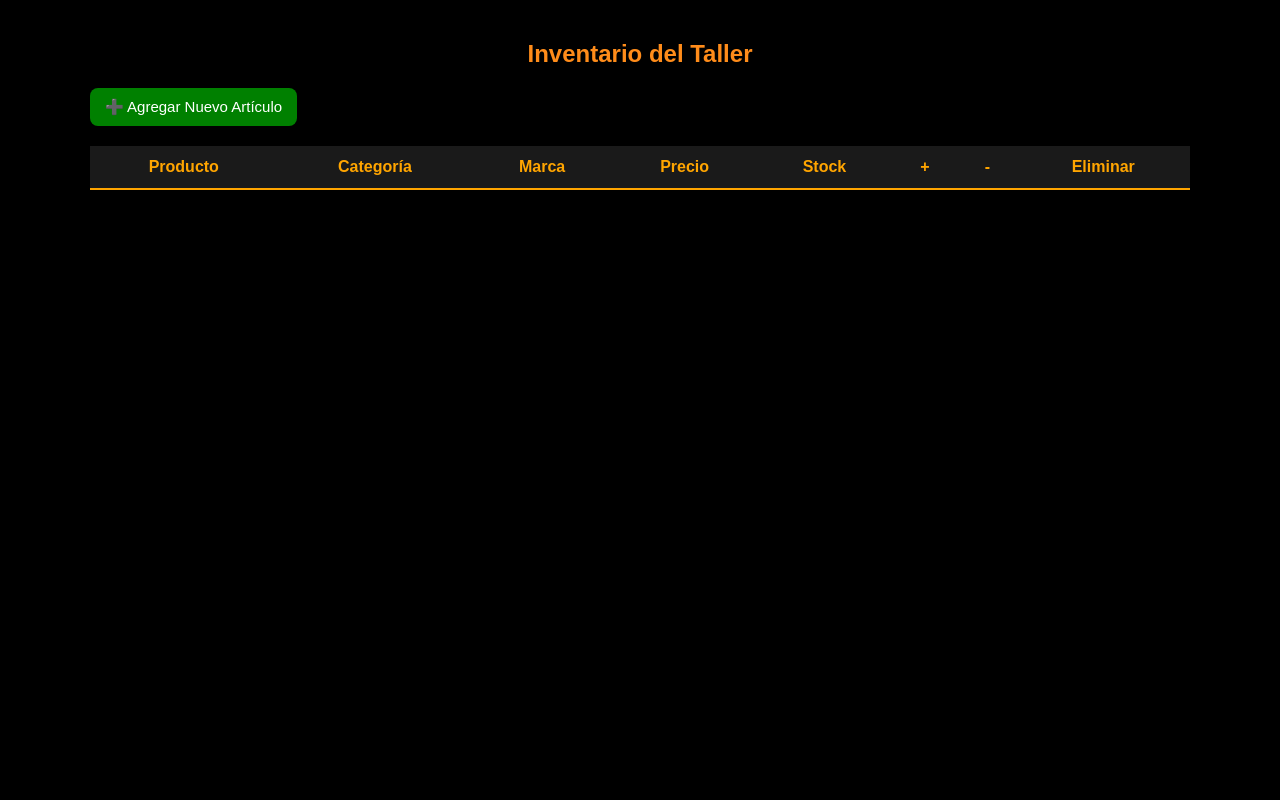
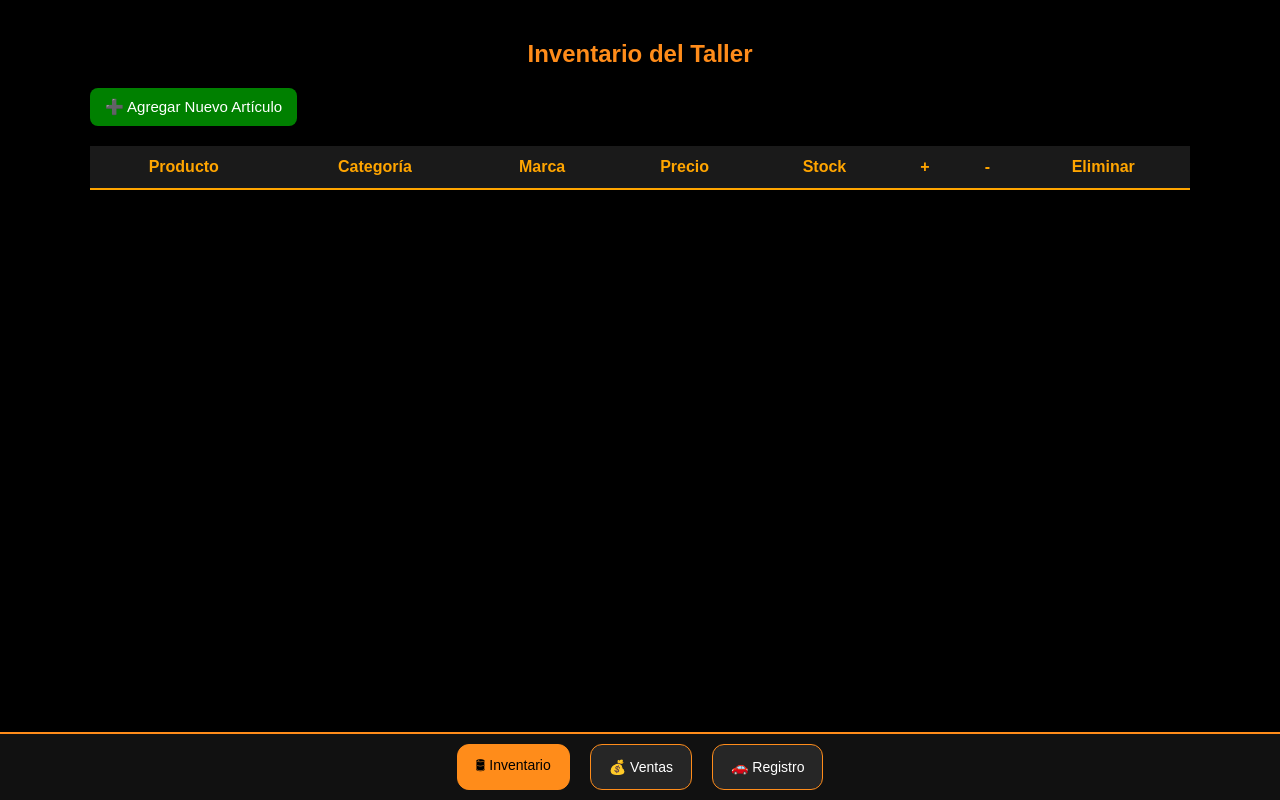
Before and after one commit to tallerborjon1224-collab/almacen-aceites, a website: page index.html in a window 1280 px wide. Drawn offline with Linux system fonts and the light colour scheme.

Commit message:
Update index.html

```diff
--- a/index.html
+++ b/index.html
@@ -379,8 +379,19 @@ cursor:pointer;
 <body>
 
 
+  <div class="menu">
+    <button id="btnAlmacen" class="activo" onclick="mostrar('almacen')">
+        🛢 Inventario
+    </button>
 
+    <button id="btnVentas" onclick="mostrar('ventas')">
+        💰 Ventas
+    </button>
 
+    <button id="btnRegistro" onclick="mostrar('registro')">
+        🚗 Registro
+    </button>
+</div>
 
 
 <section id="registro" class="seccion">
@@ -528,7 +539,29 @@ Reiniciar Todo
 </div>
 </section>
 <script>
+// ================= MENU =================
+function mostrar(id){
+    document.querySelectorAll('.seccion').forEach(s=>{
+        s.classList.remove('activa');
+    });
 
+    const seccion = document.getElementById(id);
+    if(seccion){
+        seccion.classList.add('activa');
+    }
+
+    document.querySelectorAll('.menu button').forEach(b=>{
+        b.classList.remove('activo');
+    });
+
+    const btn = document.getElementById(
+        'btn' + id.charAt(0).toUpperCase() + id.slice(1)
+    );
+
+    if(btn){
+        btn.classList.add('activo');
+    }
+}
 // ================= INVENTARIO TABLA PROFESIONAL =================
 
 // Base de datos local
```
